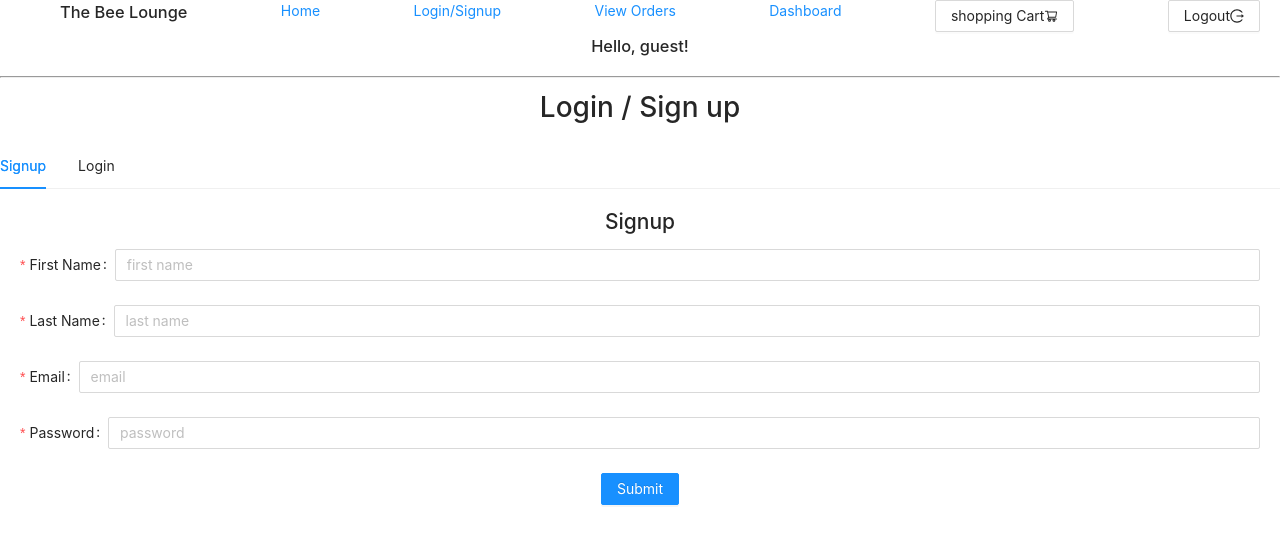
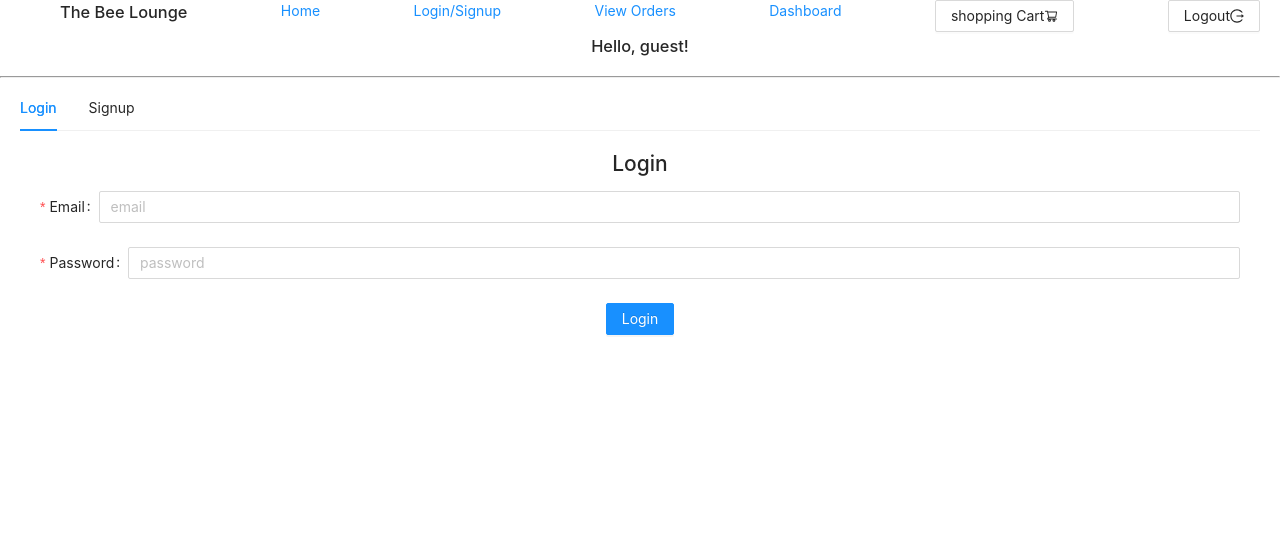
Before and after one commit to wtharden3/beeshop-client, a React (Create React App) app: page /login in a window 1280 px wide. Shown: the top 544 px of the page. Built offline with nearby package versions, Linux system fonts and the light colour scheme.

Commit message:
form styling, validation and feedback

```diff
--- a/src/Components/Auth/Auth.tsx
+++ b/src/Components/Auth/Auth.tsx
@@ -25,17 +25,17 @@ class Auth extends Component<AuthProps, AuthState> {
     //const tokenProps = {token: this.state.token}
     //const token: React.ReactNode = this.props.children;
     return (
-      <div>
-        <h1>Login / Sign up</h1>
+      <div style={{marginLeft: '20px', marginRight: '20px'}}>
+        {/* <h1>Login / Sign up</h1> */}
         {/* <h2>{this.state.holder}</h2> */}
 
         <Tabs defaultActiveKey="1">
-          <TabPane tab="Signup" key="1">
-            <Signup />
+          <TabPane tab="Login" key="1">
+            <Login setToken={this.props.setToken} /> {/* {...tokenProps}*/}
           </TabPane>
 
-          <TabPane tab="Login" key="2">
-            <Login setToken={this.props.setToken} /> {/* {...tokenProps}*/}
+          <TabPane tab="Signup" key="2">
+            <Signup />
           </TabPane>
         </Tabs>
       </div>
--- a/src/Components/Auth/Login.tsx
+++ b/src/Components/Auth/Login.tsx
@@ -2,7 +2,7 @@ import { Component } from 'react';
 import APIURL from '../../helpers/environment';
 // import Button from '@material-ui/core/Button';
 // import { Alert } from 'antd';
-import { Form, Input, Button, Row, Col } from 'antd';
+import { message, Form, Input, Button, Row, Col } from 'antd';
 
 type LoginProps = {
   setToken: (data: string, name: string) => void;
@@ -25,6 +25,18 @@ class Login extends Component<LoginProps, LoginState> {
 
     this.handleSubmit = this.handleSubmit.bind(this);
   }
+
+  success = () => {
+    message.success('You have successfully Logged in');
+  };
+
+  error = () => {
+    message.error('Please try again');
+  };
+
+  warning = () => {
+    message.warning('This is a warning message');
+  };
 
   showSuccessFeedback = () => {
     // return (
@@ -62,8 +74,12 @@ class Login extends Component<LoginProps, LoginState> {
         console.log('data.user', data.user.firstName);
         const name = `${data.user.firstName} ${data.user.lastName}`;
         this.props.setToken(data.sessionToken, name);
-        this.showSuccessFeedback();
-      });
+        this.success();
+      })
+      .catch(err => {
+        console.log(err);
+        this.error();
+      })
   };
 
   render() {
@@ -71,7 +87,7 @@ class Login extends Component<LoginProps, LoginState> {
     return (
       <div>
         <h2>Login</h2>
-        <Form onFinish={this.handleSubmit}>
+        <Form initialValues={{ remember: true }} onFinish={this.handleSubmit} onFinishFailed={this.error}>
           <Row
             style={{ marginLeft: '20px', marginRight: '20px' }}
             justify="space-around"
@@ -115,9 +131,7 @@ class Login extends Component<LoginProps, LoginState> {
             </Col>
             <Col span={24}>
               <Form.Item>
-                <Button type="primary">
-                  Login
-                </Button>
+                <Button type="primary" onClick={this.handleSubmit}>Login</Button>
               </Form.Item>
             </Col>
           </Row>
--- a/src/Components/Home/Home.tsx
+++ b/src/Components/Home/Home.tsx
@@ -1,6 +1,8 @@
 import { Component, MouseEvent } from 'react';
 import APIURL from '../../helpers/environment';
-import { Row, Col, Button } from 'antd';
+import { Row, Col, Button, Card } from 'antd';
+
+const { Meta } = Card;
 
 type HomeProps = {
   addToCartArr: (products: CartObj) => void;
@@ -63,7 +65,7 @@ class Home extends Component<HomeProps, Products> {
     e.preventDefault();
     //get the value of the className that contains the product id
     const classValue = e.currentTarget.classList.value;
-    console.log('classValue===>', classValue)
+    console.log('classValue===>', classValue);
     //turns the string into and array based on spaces
     const idNumArr = classValue.split('');
     //idNum.splice(0,2) removes 'p-'
@@ -71,7 +73,7 @@ class Home extends Component<HomeProps, Products> {
     //that leaves idNum => which just leavs the id number
     //now I need to join the array to become a string again
     const idNum = idNumArr.join('');
-    console.log(idNum)
+    console.log(idNum);
     //fetch using idNum for :productid
     fetch(`${APIURL}/products/${idNum}`, {
       method: 'GET',
@@ -112,22 +114,22 @@ class Home extends Component<HomeProps, Products> {
       });
   }
 
-  componentDidUpdate() {
-
-  }
+  componentDidUpdate() {}
 
   render() {
     return (
       <div>
-        Home
-        <h1>Home Page!</h1>
+        <Card>
+          <h2>Featured Products</h2>
+        </Card>
         {/* <h2>{this.state.products.productName}</h2> */}
-        <p>{this.state.message}</p>
+        {/* <p>{this.state.message}</p> */}
         <div>
           <Row>
             {this.state.productList ? (
               this.state.productList.map(product => (
                 <Col xs={24} sm={12}>
+                  <Card hoverable>
                     <ul className="noDecor" key={product.id}>
                       <li>
                         <h4>{product.productName}</h4>
@@ -145,8 +147,8 @@ class Home extends Component<HomeProps, Products> {
                       </Button>
                       {console.log(product)}
                       {/* when you click the button you will get store the product info in state and then send to order send to cart */}
-                    <hr />
                     </ul>
+                  </Card>
                 </Col>
               ))
             ) : (
--- a/src/Components/Home/Navbar.tsx
+++ b/src/Components/Home/Navbar.tsx
@@ -6,7 +6,7 @@ import Cart from './Cart';
 import Orders from '../Order/Orders';
 import ProductsPortal from '../Product/ProductsPortal';
 import { ShoppingCartOutlined, LogoutOutlined } from '@ant-design/icons';
-import {Button} from 'antd';
+import { Button } from 'antd';
 
 type NavbarProps = {
   token: string;
@@ -120,12 +120,7 @@ class Navbar extends Component<NavbarProps, NavbarState> {
 
   render() {
     //state
-    const {
-      cart,
-      productTotal,
-      viewCart,
-      productCostTotal,
-    } = this.state;
+    const { cart, productTotal, viewCart, productCostTotal } = this.state;
     //props
     const { name, token, setToken } = this.props;
 
@@ -135,12 +130,13 @@ class Navbar extends Component<NavbarProps, NavbarState> {
     // END MATERIAL UI
     return (
       <div>
-
         <Router>
           <div>
-            <ul className="noDecor flex-menu" >
+            <ul className="noDecor flex-menu">
               <li>
-                <Link to="/"><h3>The Bee Lounge</h3></Link>
+                <Link to="/">
+                  <h3>The Bee Lounge</h3>
+                </Link>
               </li>
 
               <li>
@@ -163,7 +159,15 @@ class Navbar extends Component<NavbarProps, NavbarState> {
                   </span>
                 </Button>
               </li>
-              <li><Button onClick={this.props.clearToken}>Logout <span className="icons-list"> <LogoutOutlined /></span></Button></li>
+              <li>
+                <Button onClick={this.props.clearToken}>
+                  Logout{' '}
+                  <span className="icons-list">
+                    {' '}
+                    <LogoutOutlined />
+                  </span>
+                </Button>
+              </li>
             </ul>
           </div>
 
```
Lines whose indentation alone changed are shown as unchanged.
